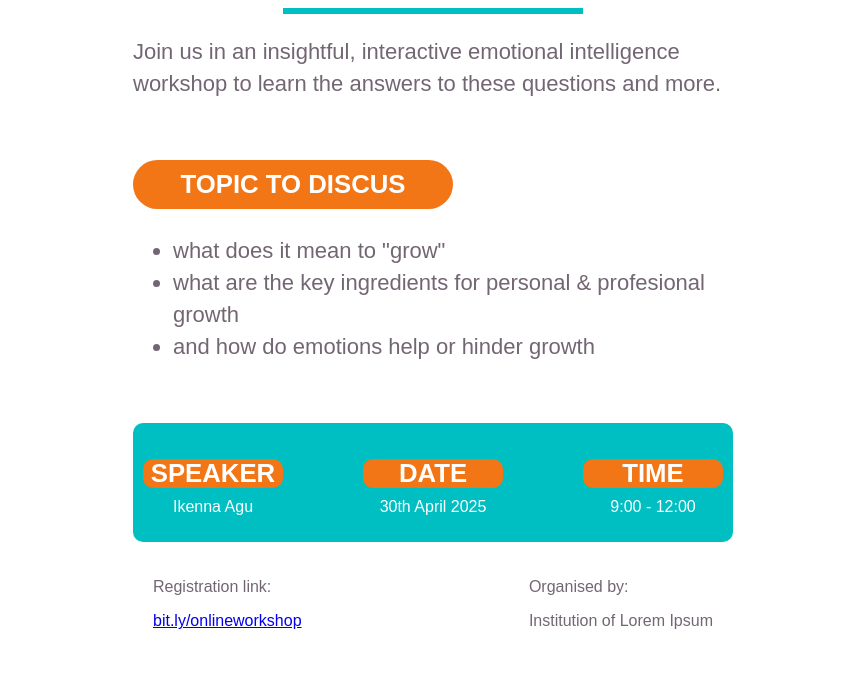
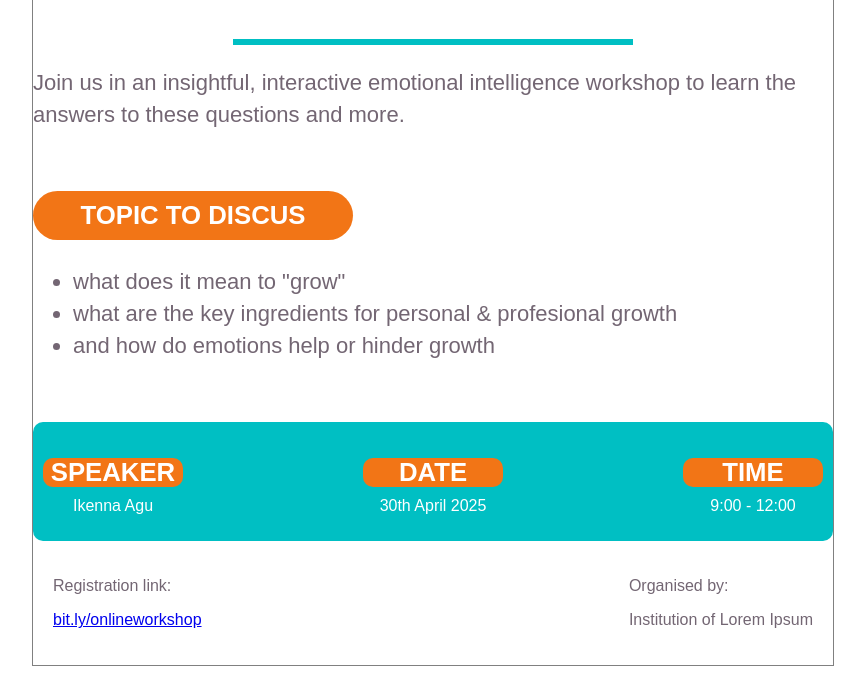
Before and after one commit to ike-agu/ike-agu.github.io, a plain HTML site: page index.html in a window 1280 px wide. Shown: the part 356-1052 px from the top of the page, without its empty margins (207-1072 px from the left). Drawn offline with Linux system fonts and the light colour scheme.

Commit message:
added a 1px solid grey border to the page

```diff
--- a/index.html
+++ b/index.html
@@ -6,8 +6,9 @@
         <style>
 
         .content{
-            max-width: 600px;
+            max-width: 800px;
             margin: auto;
+            border: 1px solid grey;
         }
         body{
             margin: 30px 50px;
```
